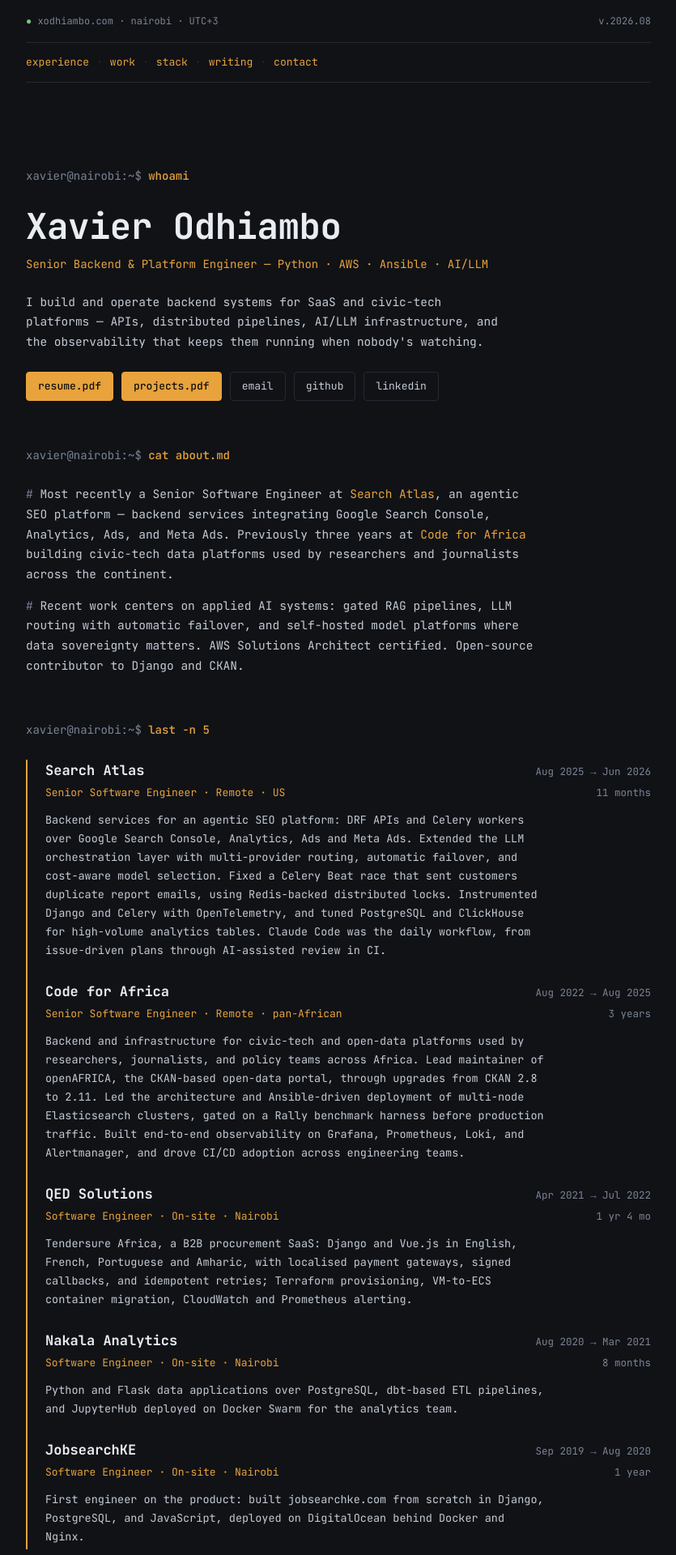
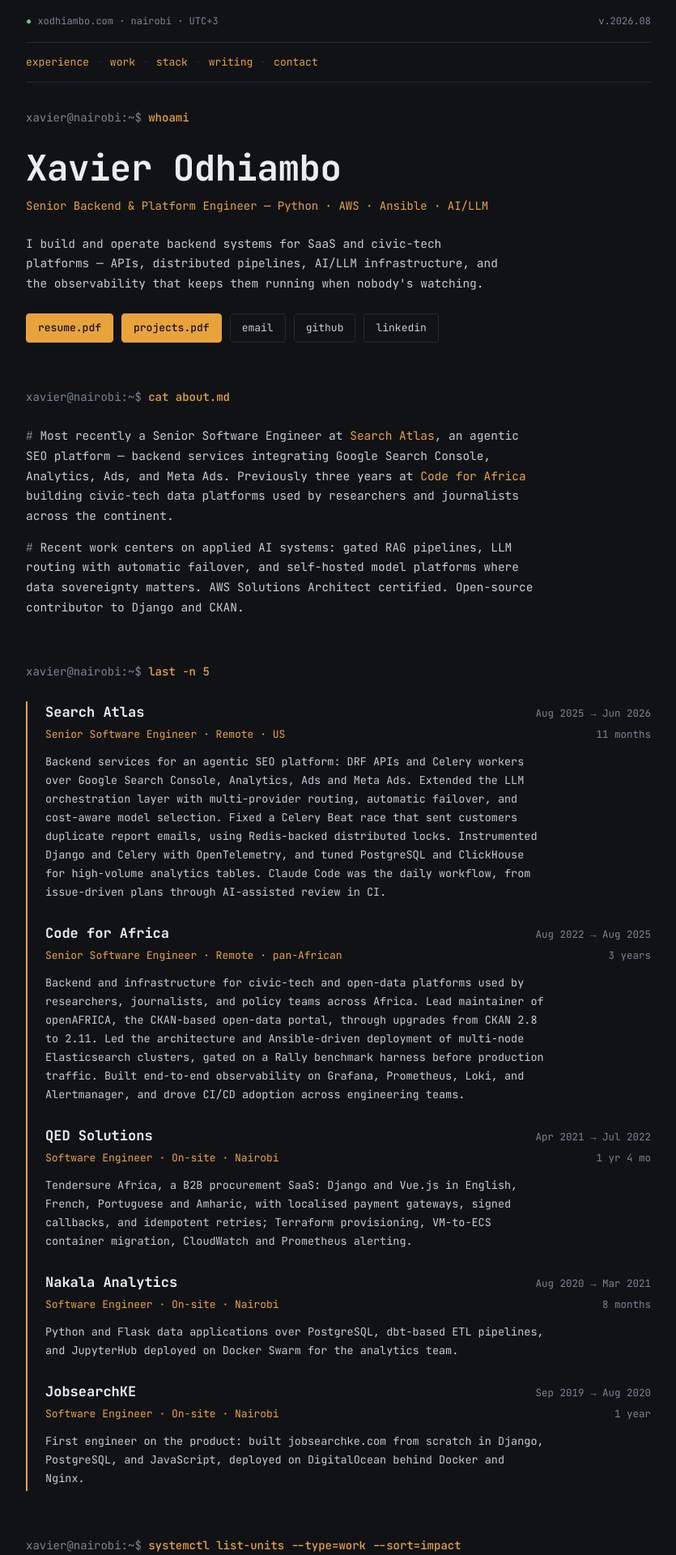
Before and after one commit to thepsalmist/thepsalmist.github.io, a Jekyll site: the page built from index.html, in a window 1280 px wide. Shown: the top 1920 px of the page at 81% size, without its empty margins (222-1057 px from the left). Built offline with Jekyll 4.4.1, drawn with Linux system fonts in a browser that asks for light colours.

Commit message:
Tighten the gap under the navbar and redraw the favicon
The first prompt sat 104px below the navbar on the homepage because the
hero's 48px padding stacked with the prompt's 56px margin. Posts had 80px
and the writing page 56px. All three now use a single 32px gap.

The favicon changes from a plain amber X to "x_": a lowercase x followed
by a block cursor, matching the blinking cursor at the foot of the
homepage. Strokes are thinner than the old X so the x stays legible at
16px. favicon.ico (16/32/48) and the 180px apple-touch-icon are rendered
from the new SVG; the touch icon stays full-bleed since iOS rounds it.

```diff
--- a/_layouts/post.html
+++ b/_layouts/post.html
@@ -3,7 +3,7 @@
 ---
 <article>
   <header class="post-header">
-    <div class="prompt" style="margin-top:32px;margin-bottom:20px">
+    <div class="prompt" style="margin-top:0;margin-bottom:20px">
       <span class="user">xavier@nairobi:~$</span>
       <span class="cmd">less blog/{{ page.slug | default: page.url | remove: '/blog/' | remove: '/' }}.md</span>
     </div>
--- a/assets/css/terminal.css
+++ b/assets/css/terminal.css
@@ -29,13 +29,15 @@
 
 /* Prompt headers */
 .prompt{margin:56px 0 24px;font-size:14px}
+.subnav + .prompt{margin-top:32px}
 .prompt .user{color:var(--dim)}
 .prompt .cmd{color:var(--amber);font-weight:500}
 .cursor{display:inline-block;width:8px;height:16px;background:var(--amber);vertical-align:-2px;animation:blink 1.1s steps(1) infinite}
 @keyframes blink{50%{opacity:0}}
 
 /* Hero */
-.hero{padding-top:48px}
+.hero{padding-top:32px}
+.hero .prompt{margin-top:0}
 .hero h1{font-size:clamp(28px,5.5vw,44px);font-weight:700;color:#E9EDF2;letter-spacing:-.01em;line-height:1.15}
 .hero .role{margin-top:10px;color:var(--amber);font-size:14px}
 .hero p{margin-top:22px;max-width:600px;color:var(--text)}
@@ -93,7 +95,7 @@
 footer{margin-top:64px;padding:24px 0 40px;border-top:1px solid var(--line);display:flex;justify-content:space-between;flex-wrap:wrap;gap:10px;font-size:12px;color:var(--dim)}
 
 /* ---------- Blog post pages ---------- */
-.post-header{padding-top:48px;border-bottom:1px solid var(--line);padding-bottom:32px}
+.post-header{padding-top:32px;border-bottom:1px solid var(--line);padding-bottom:32px}
 .post-header h1{font-size:clamp(24px,4.5vw,36px);font-weight:700;color:#E9EDF2;line-height:1.2;letter-spacing:-.01em;max-width:680px}
 .post-header .postmeta{margin-top:14px;font-size:12px;color:var(--dim)}
 .post-header .postmeta .tag-ok{color:var(--ok)}
```
Also changed, not shown: apple-touch-icon.png, favicon.ico, favicon.svg.
